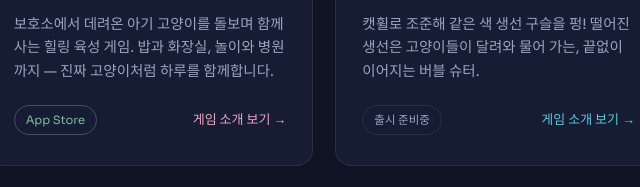
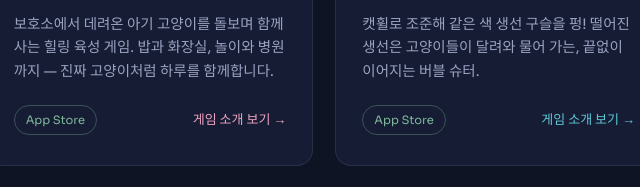
Before and after one commit to Youngmin-Yun/octobersky, a plain HTML site: page index.html in a window 1280 px wide. Shown: the part 1517-1704 px from the top of the page, 490-1130 px from the left. Drawn offline with Linux system fonts and the light colour scheme; a web font is replaced by a local one.

Commit message:
Update index.html

```diff
--- a/index.html
+++ b/index.html
@@ -334,7 +334,7 @@
         <div class="app-name">Shooting Kitty</div>
         <p class="app-desc">캣휠로 조준해 같은 색 생선 구슬을 펑! 떨어진 생선은 고양이들이 달려와 물어 가는, 끝없이 이어지는 버블 슈터.</p>
         <div class="app-meta">
-          <span class="app-status">출시 준비중</span>
+          <span class="app-status live">App Store</span>
           <span class="app-link">게임 소개 보기 →</span>
         </div>
       </a>
```
